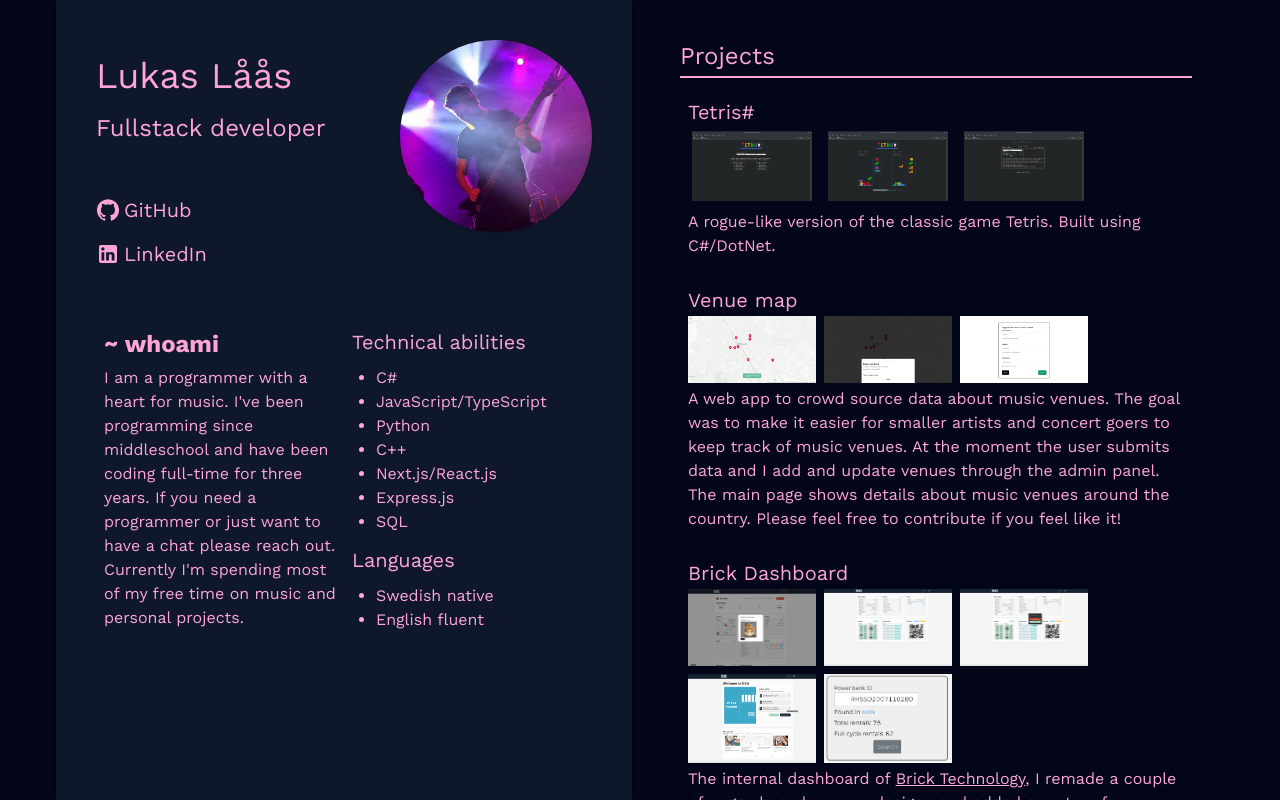
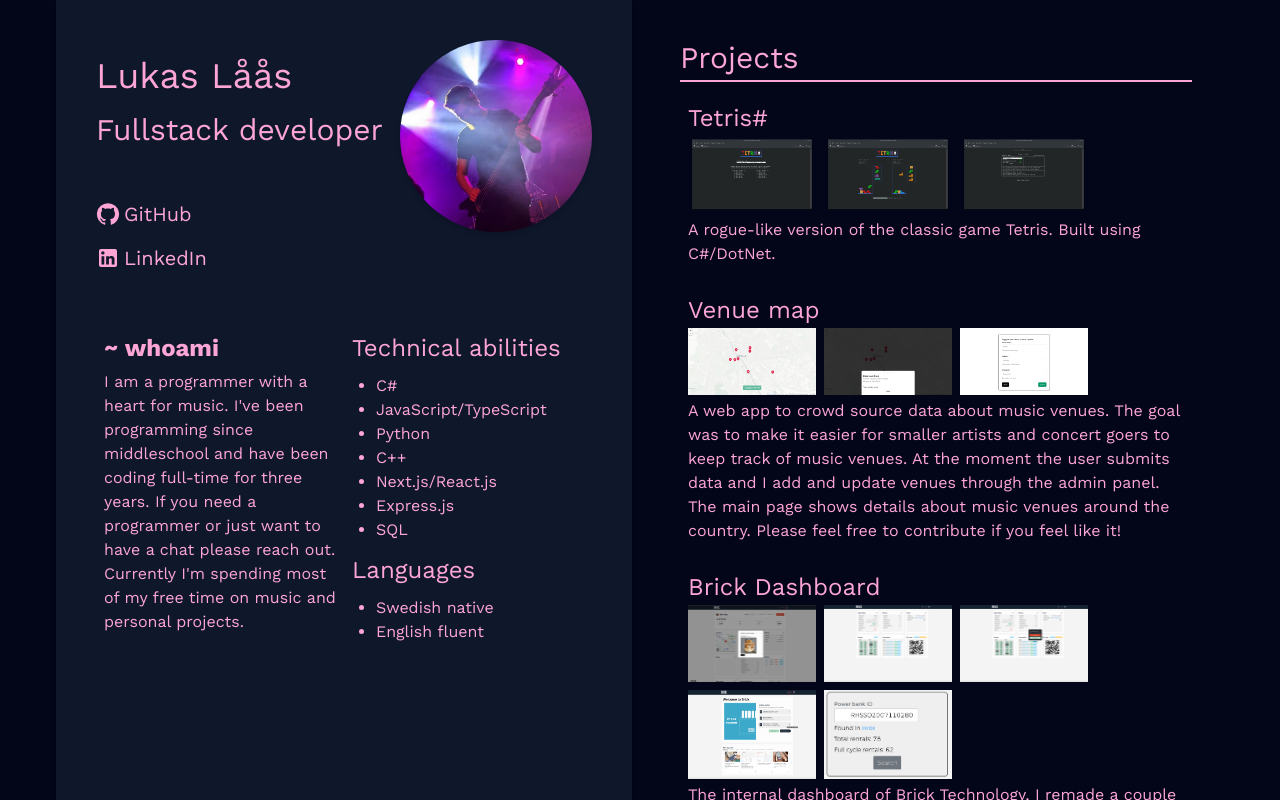
Before and after one commit to lukas-laas/portfolio, a Next.js app: page / in a window 1280 px wide. Built offline with nearby package versions, Linux system fonts and the light colour scheme; a web font is replaced by a local one.

Commit message:
update typography

```diff
--- a/src/app/_components/ui/typography.tsx
+++ b/src/app/_components/ui/typography.tsx
@@ -8,14 +8,14 @@ export function Header1({ children }: { children: ReactNode }) {
 }
 
 export function Header2({ children }: { children: ReactNode }) {
-  return <h2 className="text-2xl pt-2 pb-1">{children}</h2>;
+  return <h2 className="text-3xl pt-2 pb-1">{children}</h2>;
 }
 
 export function Header3({ children }: { children: ReactNode }) {
-  return <h3 className="text-xl pt-1 pb-0.5">{children}</h3>;
+  return <h3 className="text-2xl pt-1 pb-0.5">{children}</h3>;
 }
 export function Header4({ children }: { children: ReactNode }) {
-  return <h3 className="text-l pt-1 pb-0.5">{children}</h3>;
+  return <h3 className="text-xl pt-1 pb-0.5">{children}</h3>;
 }
 
 export function Paragraph({ children }: { children: ReactNode }) {
```
